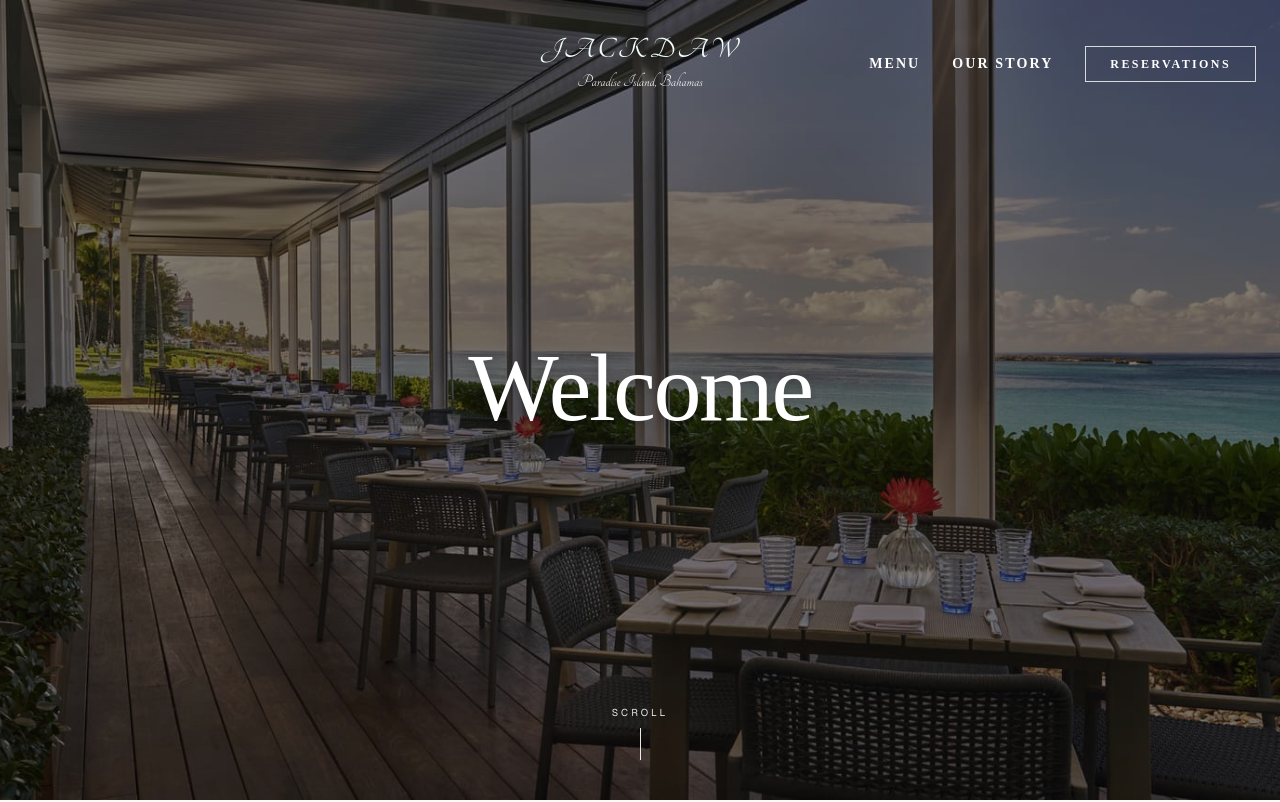
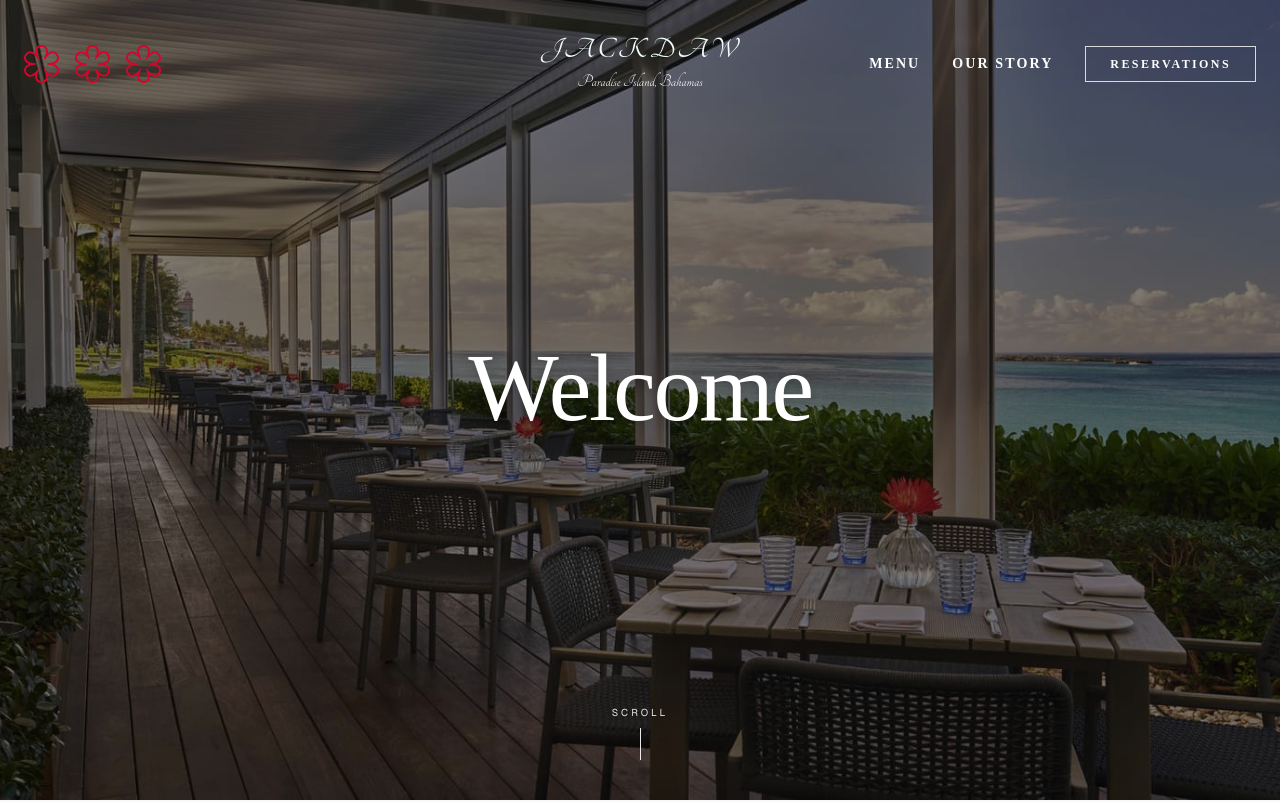
Before and after one commit to Haruni26/fictional-restaurant-site, a Next.js app: page / in a window 1280 px wide. Shown: the top 802 px of the page. Built offline with nearby package versions, Linux system fonts and the light colour scheme.

Commit message:
Added footer component for future use, updated haeder to include michelin stars

```diff
--- /dev/null
+++ b/app/components/footer.tsx
@@ -0,0 +1,3 @@
+export default function Footer() {
+  return <></>;
+}
--- a/app/components/header.tsx
+++ b/app/components/header.tsx
@@ -1,5 +1,6 @@
 "use client";
 import { useEffect, useState } from "react";
+import Image from "next/image";
 import Link from "next/link";
 
 const navLinks = [
@@ -39,7 +40,26 @@ export default function Header() {
         }`}
       >
         {/* Left side */}
-        <div></div>
+        <div className="justify-start flex items-center gap-2 md:gap-4">
+          <Image
+            src="/images/michelinstar.webp"
+            alt="Michelin Star"
+            width={35}
+            height={35}
+          />
+          <Image
+            src="/images/michelinstar.webp"
+            alt="Michelin Star"
+            width={35}
+            height={35}
+          />
+          <Image
+            src="/images/michelinstar.webp"
+            alt="Michelin Star"
+            width={35}
+            height={35}
+          />
+        </div>
 
         {/* Middle */}
         <div className="text-center font-tangerine">
--- a/app/layout.tsx
+++ b/app/layout.tsx
@@ -2,6 +2,7 @@ import type { Metadata } from "next";
 import { Geist, Geist_Mono } from "next/font/google";
 import { Tangerine } from "next/font/google";
 import Header from "./components/header";
+import Footer from "./components/footer";
 import "./globals.css";
 
 const geistSans = Geist({
@@ -38,6 +39,7 @@ export default function RootLayout({
       <body className="min-h-full flex flex-col">
         <Header />
         {children}
+        <Footer />
       </body>
     </html>
   );
--- a/app/page.tsx
+++ b/app/page.tsx
@@ -63,7 +63,7 @@ export default function Home() {
                     elegance.
                   </p>
                   <p>Ladies: Dressy resort wear to formal evening attire.</p>
-                  <p className="text-neutral-400 text-xs italic mt-1">
+                  <p className="text-neutral-500 underline text-xs italic mt-1">
                     Athletic wear, flip flops, and beachwear are not permitted.
                   </p>
                 </div>
```
Also changed, not shown: public/images/michelinstar.webp (added).
